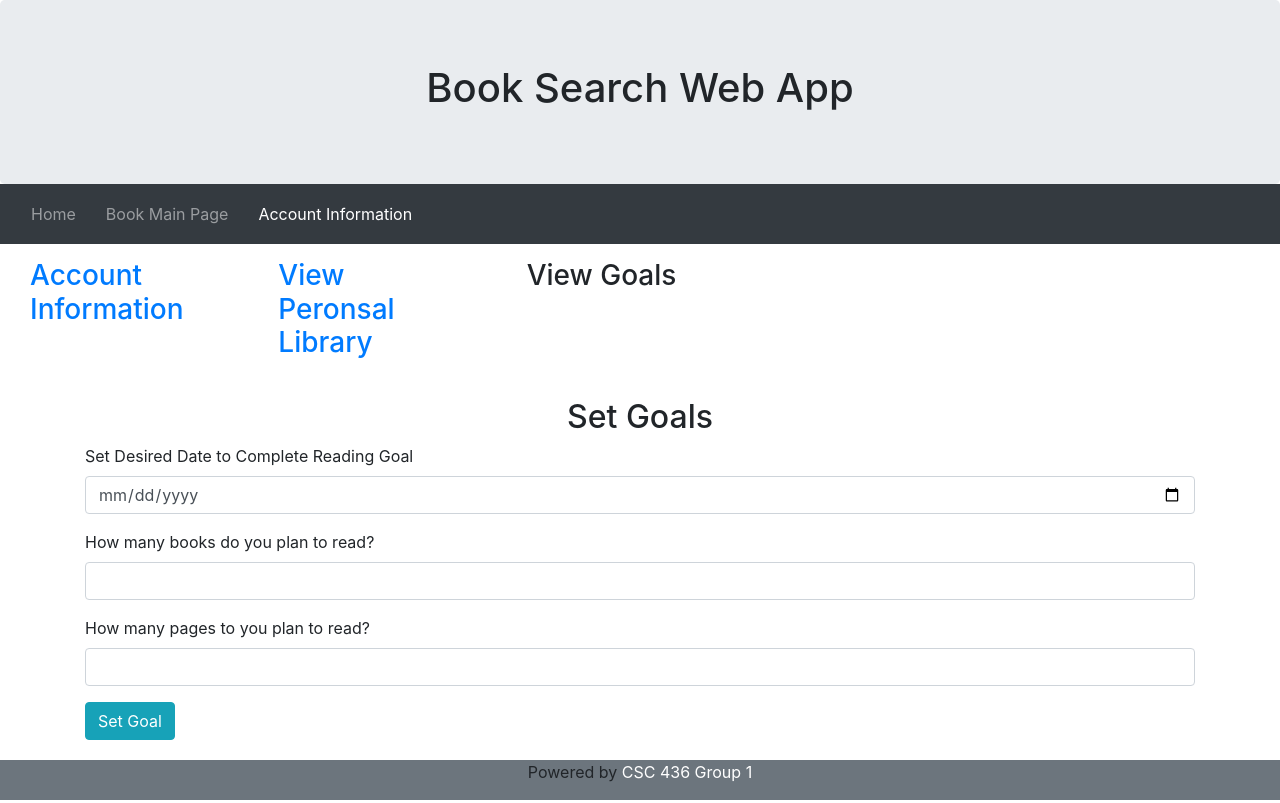
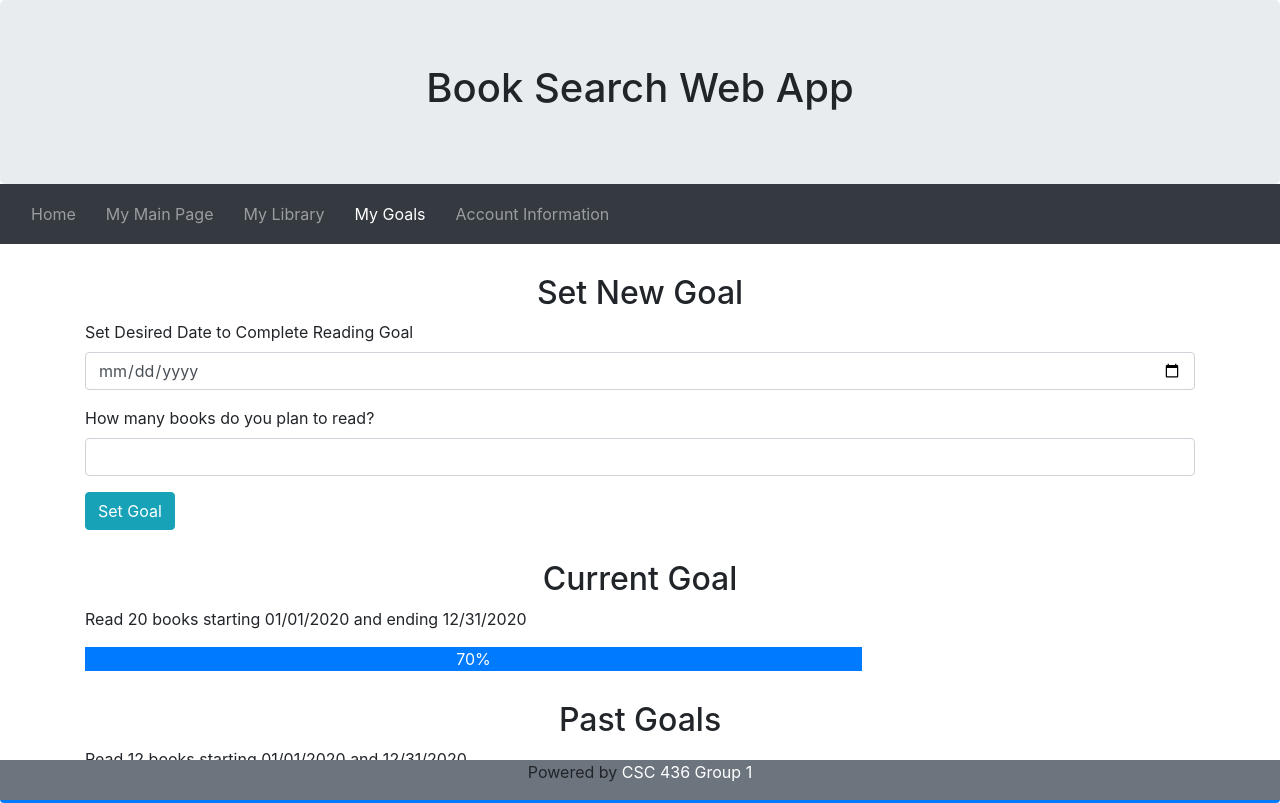
Before and after one commit to LittleCarlito/WebApplicationMockup, a plain HTML site: page goals.html in a window 1280 px wide. Drawn offline with nearby package versions, Linux system fonts and the light colour scheme.

Commit message:
made top navigation consistent

```diff
--- a/goals.html
+++ b/goals.html
@@ -25,25 +25,24 @@
                     <a class="nav-link" href="index.html" style="padding: 10px 15px 10px"> Home</a>
                 </li>
                 <li class="nav-item">
-                    <a class="nav-link" href="main.html" style="padding: 10px 15px 10px">Book Main Page</a>
+                    <a class="nav-link" href="main.html" style="padding: 10px 15px 10px">My Main Page</a>
                 </li>
-                <li class="active">
-                    <a class="nav-link" href="account.html" style="padding: 10px 15px 10px">Account Information</a>
-                </li>
+                <li class="nav-item">
+                  <a class="nav-link" href="personalLibrary.html" style="padding: 10px 15px 10px">My Library</a>
+              </li>
+              <li class="active">
+                <a class="nav-link" href="goals.html" style="padding: 10px 15px 10px">My Goals</a>
+            </li>
+            <li class="nav-item">
+              <a class="nav-link" href="account.html" style="padding: 10px 15px 10px">Account Information</a>
+          </li>
             </ul>
         </div>
     </nav>
 
-    <div class="row">
-        <div class="col-sm-2" style="margin-left: 30px; margin-top: 15px"><a href="account.html"><h3>Account Information</h3></a></div>
-        <div class="col-sm-2" style="margin-left: 30px; margin-top: 15px"><a href="personalLibrary.html"><h3>View Peronsal Library</h3></a></div>
-        <div class="col-sm-2" style="margin-left: 30px; margin-top: 15px"><h3>View Goals</h3></div>
-
-    </div>
-
     <div class="container" style="margin-top: 30px;">
         <h2 class="text-center">
-            Set Goals
+            Set New Goal
         </h2>
         <form class="form-group" action="/action_page.php" class="was-validated">
             <p>
@@ -52,14 +51,30 @@
             <p>
                 <label>How many books do you plan to read?</label>
                 <input class="form-control" type="text"></p>
-            <label>How many pages to you plan to read?</label>
-            <input class="form-control" type="text"></p>
             <button type="submit" class="btn btn-info">Set Goal</button>
         </form>
     </div>
 
+    <div class="container" style="margin-top: 30px;">
+        <h2 class="text-center">
+            Current Goal
+        </h2>
+        <form class="form-group" action="/action_page.php" class="was-validated">
+            <p> Read 20 books starting 01/01/2020 and ending 12/31/2020
+                </p>
+            <div class="progress-bar" style="width:70%">70%</div>
+        </form>
+    </div>
 
-
+    <div class="container" style="margin-top: 30px;">
+        <h2 class="text-center">
+            Past Goals
+        </h2>
+        <p>Read 12 books starting 01/01/2020 and 12/31/2020</p>
+    </div>
+    <div class="progress" ?>
+        <div class="progress-bar" style="width:100%">100%</div>
+    </div>
 
     <footer class="text-center bg-secondary fixed-bottom">
         <p class="w3-medium">
```
Also changed, not shown: account.html (+10 -10 lines), index.html (+9 -3 lines), main.html (+10 -4 lines), personalLibrary.html (+9 -9 lines).
